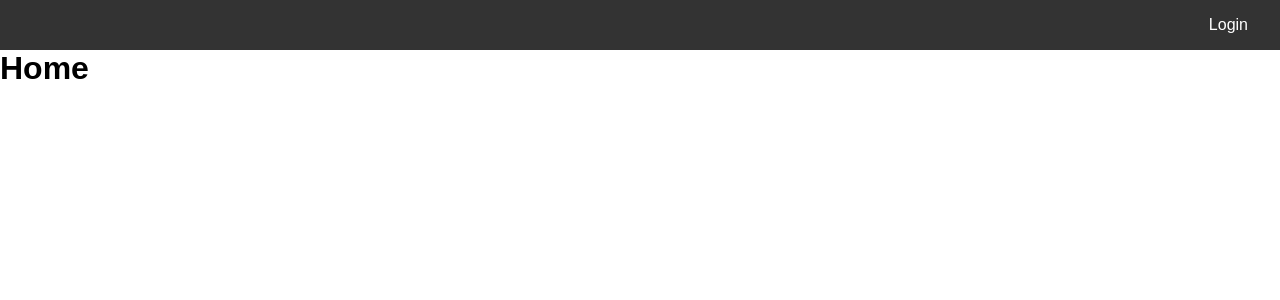
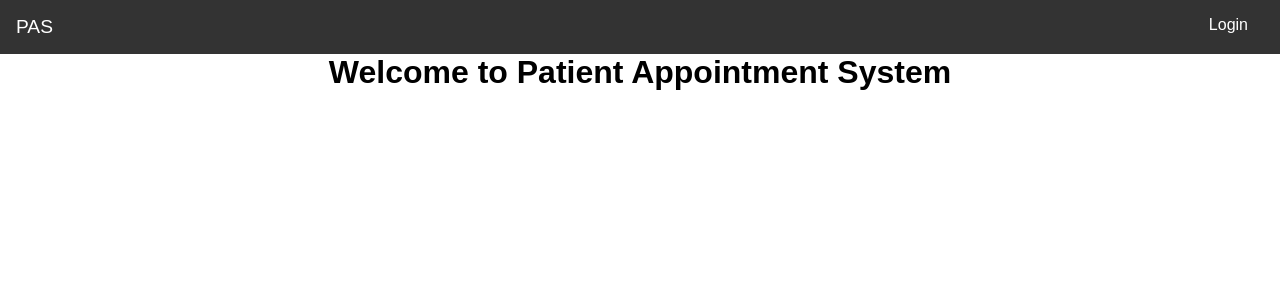
Before and after one commit to Cemonix/PAS, a Vue app in the folder frontend/: page /home in a window 1280 px wide. Shown: the top 300 px of the page. Built offline with nearby package versions, Linux system fonts and the light colour scheme; no server answers.

Commit message:
feat(frontend-components): Added links to forms and home page

```diff
--- a/frontend/src/components/Navbar.vue
+++ b/frontend/src/components/Navbar.vue
@@ -1,10 +1,14 @@
 <template>
     <nav class="navbar">
+        <router-link to="/home" class="home-link">PAS</router-link>
         <ul class="navbar-list">
             <li v-if="!isAuthenticated">
                 <router-link to="/login" class="navbar-link">Login</router-link>
             </li>
-            <li v-if="isAdmin">
+            <li v-if="(isAdmin || isDoctor) && isAuthenticated">
+                <router-link to="/register-patient" class="navbar-link">Register Patient</router-link>
+            </li>
+            <li v-if="isAdmin && isAuthenticated">
                 <router-link to="/register-doctor" class="navbar-link">Register Doctor</router-link>
             </li>
             <li v-if="isAuthenticated">
@@ -25,6 +29,7 @@ const store = useStore(key);
 
 const isAuthenticated = computed(() => store.state.auth.isAuthenticated);
 const isAdmin = computed(() => store.getters.isAdmin);
+const isDoctor = computed(() => store.getters.isDoctor);
 
 const handleLogout = async () => {
     await store.dispatch('logout');
@@ -36,14 +41,28 @@ const handleLogout = async () => {
 .navbar {
     background-color: #333;
     padding: 1rem;
-    display: flex;
-    justify-content: right;
-    flex-shrink: 0;
+    display: grid;
+    grid-template-columns: 3fr 1fr;
+    grid-template-rows: auto;
+    column-gap: 10px;
+}
+
+.home-link {
+    text-decoration: none;
+    color: white;
+    font-size: 1.2rem;
+    grid-column: 1;
+    justify-self: left;
+}
+
+.home-link:hover {
+    color: #ff6347;
 }
 
 .navbar-list {
     list-style-type: none;
     display: flex;
+    justify-content: right;
 }
 
 .navbar-link {
@@ -52,6 +71,7 @@ const handleLogout = async () => {
     font-size: 1rem;
     transition: color 0.3s ease;
     margin-right: 1rem;
+    grid-column: 2;
 }
 
 .navbar-link:hover {
--- a/frontend/src/pages/Home.vue
+++ b/frontend/src/pages/Home.vue
@@ -1,3 +1,9 @@
 <template>
-    <h1>Home</h1>
+    <h1>Welcome to Patient Appointment System</h1>
 </template>
+
+<style scoped>
+    h1 {
+        text-align: center;
+    }
+</style>
--- a/frontend/src/pages/Login.vue
+++ b/frontend/src/pages/Login.vue
@@ -47,7 +47,7 @@ const handleLogin = async () => {
             await store.dispatch('login', { token, user });
             await router.push('/home');
         } else {
-            console.log('Login failed: ' + response.data.message);
+            errorMessage.value = 'Login failed: ' + response.data.message;
         }
     } catch (err) {
         errorMessage.value = "Login failed.";
```
